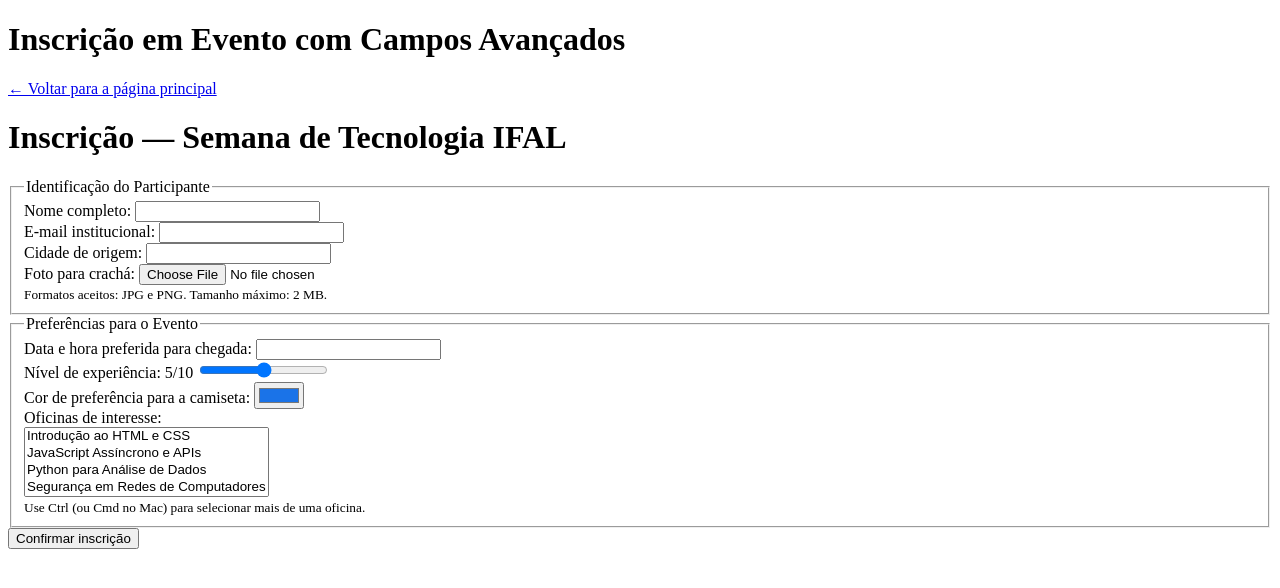
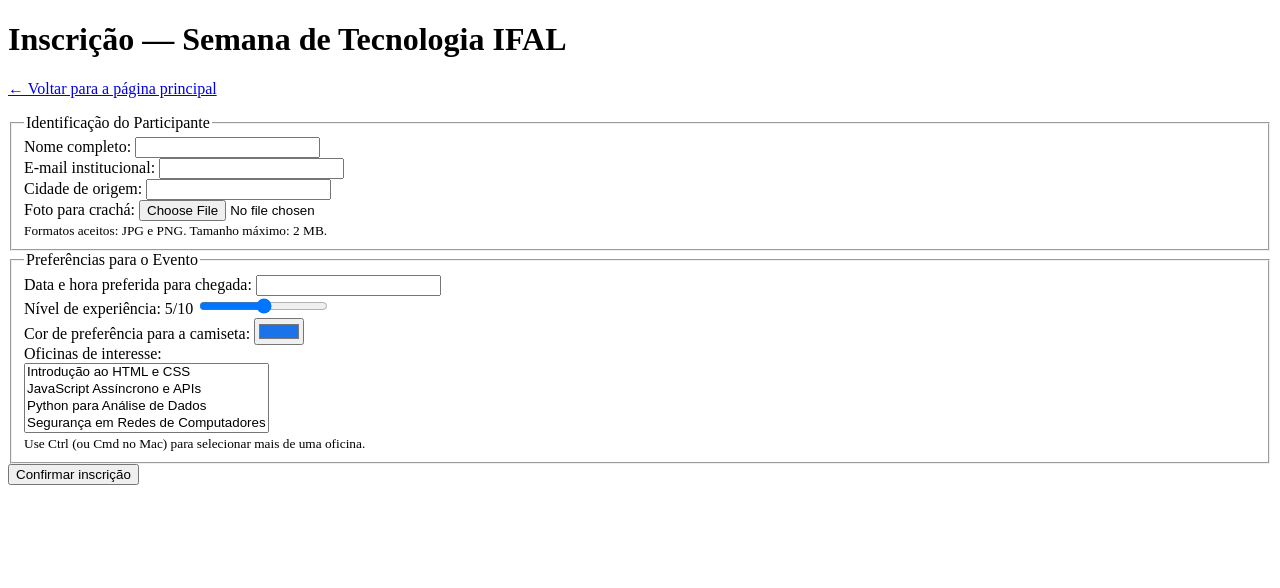
Before and after one commit to Andre75-10/Andre75-10.github.io, a plain HTML site: page cap05/at04.html in a window 1280 px wide. Drawn offline with Linux system fonts and the light colour scheme.

Commit message:
Update at04.html

```diff
--- a/cap05/at04.html
+++ b/cap05/at04.html
@@ -9,12 +9,10 @@
 
 <body>
 <header>
-    <h1>Inscrição em Evento com Campos Avançados</h1>
+    <h1>Inscrição — Semana de Tecnologia IFAL</h1>
     <p><a href="https://andre75-10.github.io">← Voltar para a página principal</a></p>
   </header>
   <main>
-    <h1>Inscrição — Semana de Tecnologia IFAL</h1>
-
     <form action="https://httpbin.org/post" method="POST" enctype="multipart/form-data">
 
         <input type="hidden" name="edicao" value="2026">
```
